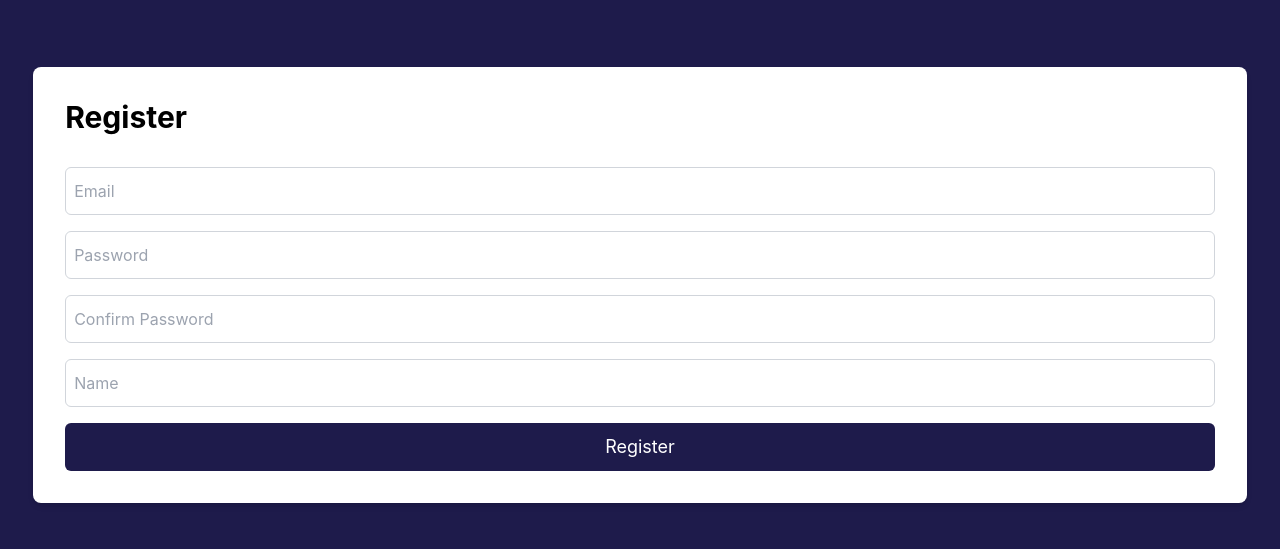
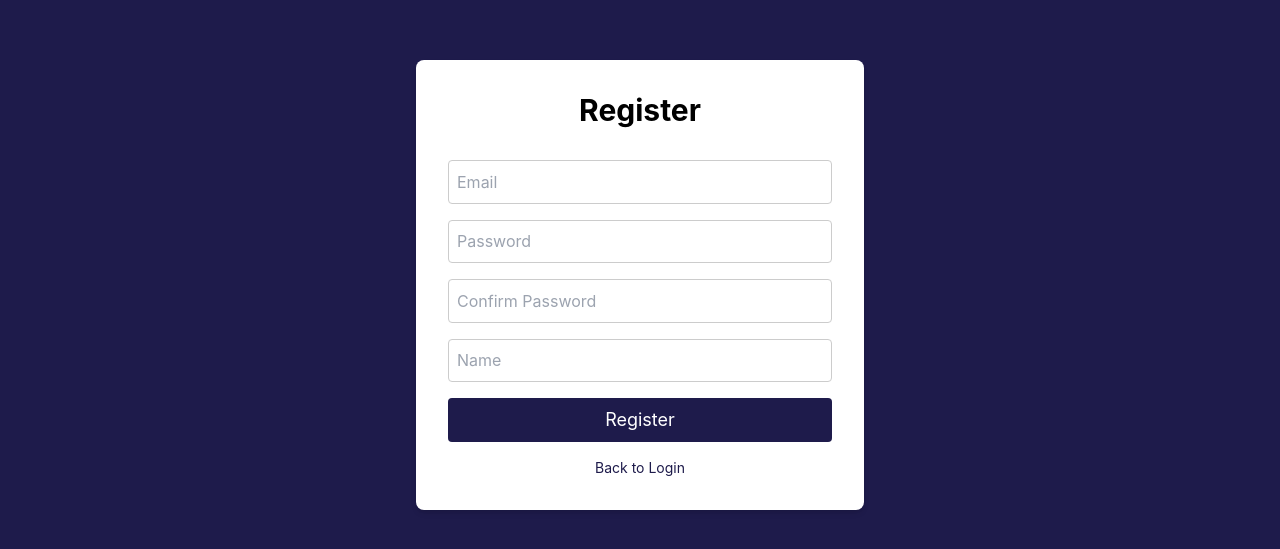
Before and after one commit to new-wave-thug-life/exhibition-tracker-client, a React (Vite) app: page /register in a window 1280 px wide. Shown: the part 115-664 px from the top of the page. Built offline with nearby package versions, Linux system fonts and the light colour scheme; a web font is replaced by a local one.

Commit message:
로그인 회원가입 수정본

```diff
--- /dev/null
+++ b/src/components/AuthFormWrapper.tsx
@@ -0,0 +1,19 @@
+import React from "react";
+
+interface AuthFormWrapperProps {
+    title: string;
+    children: React.ReactNode;
+}
+
+const AuthFormWrapper: React.FC<AuthFormWrapperProps> = ({ title, children }) => {
+    return (
+        <div className="flex items-center justify-center min-h-screen bg-indigo-950">
+            <div className="flex flex-col items-center justify-center w-full max-w-md p-8 bg-white rounded-lg shadow-md" style={{ height: "450px" }}>
+                <h2 className="mb-8 text-3xl font-bold">{title}</h2>
+                {children}
+            </div>
+        </div>
+    );
+};
+
+export default AuthFormWrapper;
--- a/src/components/Button.tsx
+++ b/src/components/Button.tsx
@@ -1,14 +1,15 @@
-import React from "react";
+import React, { FormEvent } from "react";
 
 interface ButtonProps {
-    onClick: (e: React.MouseEvent<HTMLButtonElement>) => void;
+    onClick: (e: FormEvent) => Promise<void> | void;
     children: React.ReactNode;
     className?: string;
+    style?: React.CSSProperties;
 }
 
-const Button: React.FC<ButtonProps> = ({ onClick, children, className }) => {
+const Button: React.FC<ButtonProps> = ({ onClick, children, className, style }) => {
     return (
-        <button onClick={onClick} className={`p-2 text-white rounded-md bg-indigo-950 hover:bg-indigo-700 focus:outline-none focus:ring-2 focus:ring-indigo-950 ${className}`}>
+        <button onClick={onClick} className={`px-4 py-2 bg-indigo-950 text-white rounded hover:bg-indigo-800 hover:border-indigo-700 hover:border ${className}`} style={{ width: "100%", height: "48px", ...style }}>
             {children}
         </button>
     );
--- a/src/components/Input.tsx
+++ b/src/components/Input.tsx
@@ -1,15 +1,34 @@
-import React from "react";
+import React, { ChangeEvent } from "react";
 
 interface InputProps {
     type: string;
     placeholder: string;
     value: string;
-    onChange: (e: React.ChangeEvent<HTMLInputElement>) => void;
+    onChange: (e: ChangeEvent<HTMLInputElement>) => void;
     className?: string;
+    style?: React.CSSProperties; // 추가된 부분
 }
 
-const Input: React.FC<InputProps> = ({ type, placeholder, value, onChange, className }) => {
-    return <input type={type} placeholder={placeholder} value={value} onChange={onChange} className={`p-2 border border-gray-300 rounded-md focus:outline-none focus:ring-2 focus:ring-indigo-950 ${className}`} />;
+const Input: React.FC<InputProps> = ({ type, placeholder, value, onChange, className, style }) => {
+    // 추가한 스타일
+    const inputStyle: React.CSSProperties = {
+        padding: "0.5rem",
+        border: "1px solid #ccc",
+        borderRadius: "4px",
+        backgroundColor: "#fff",
+        ...style, // 다른 스타일과 병합
+    };
+
+    return (
+        <input
+            type={type}
+            placeholder={placeholder}
+            value={value}
+            onChange={onChange}
+            className={className}
+            style={inputStyle} // 변경된 스타일 적용
+        />
+    );
 };
 
 export default Input;
--- /dev/null
+++ b/src/components/Select.tsx
@@ -0,0 +1,22 @@
+import React from "react";
+
+interface SelectProps {
+    options: string[];
+    value: string;
+    onChange: (e: React.ChangeEvent<HTMLSelectElement>) => void;
+    className?: string;
+}
+
+const Select: React.FC<SelectProps> = ({ options, value, onChange, className }) => {
+    return (
+        <select value={value} onChange={onChange} className={`p-2 border border-gray-300 rounded-md focus:outline-none focus:ring-2 focus:ring-indigo-950 ${className}`}>
+            {options.map((option, index) => (
+                <option key={index} value={option}>
+                    {option}
+                </option>
+            ))}
+        </select>
+    );
+};
+
+export default Select;
--- a/src/components/layout/Nav.tsx
+++ b/src/components/layout/Nav.tsx
@@ -7,7 +7,7 @@ export default function Nav({ className: _className, ...props }: NavProps) {
     const NavMenuList = [
         {
             title: "메인",
-            items: [{ name: "메인 페이지", link: "/" }],
+            items: [{ name: "메인 페이지", link: "/Main" }],
         },
         {
             title: "분석",
@@ -31,23 +31,23 @@ export default function Nav({ className: _className, ...props }: NavProps) {
             title: "기타",
             items: [
                 { name: "정보", link: "/" },
-                { name: "로그아웃", link: "/signin" },
+                { name: "로그아웃", link: "/login" },
             ],
         },
     ];
     return (
         <nav className={className} {...props}>
             {NavMenuList.map((group, index) => (
-                <div key={index} className="text-indigo-50 text-center mx-2">
-                    <div className="text-left pt-6 flex items-center">
-                        <div className="mx-3 flex-grow h-px bg-gray-100"></div>
+                <div key={index} className="mx-2 text-center text-indigo-50">
+                    <div className="flex items-center pt-6 text-left">
+                        <div className="flex-grow h-px mx-3 bg-gray-100"></div>
                         <div className="">{group.title}</div>
-                        <div className="mx-3 flex-grow h-px bg-gray-100"></div>
+                        <div className="flex-grow h-px mx-3 bg-gray-100"></div>
                     </div>
                     <div className="mt-3">
                         {group.items.map((item, index) => (
                             <Link to={item.link} key={index}>
-                                <div className="font-medium hover:bg-indigo-900 justify-center flex items-center rounded-full h-12">{item.name}</div>
+                                <div className="flex items-center justify-center h-12 font-medium rounded-full hover:bg-indigo-900">{item.name}</div>
                             </Link>
                         ))}
                     </div>
--- a/src/pages/Login.tsx
+++ b/src/pages/Login.tsx
@@ -45,24 +45,24 @@ const Login: React.FC = () => {
     };
 
     return (
-        <div className="flex items-center justify-center min-h-screen bg-indigo-950">
-            <div className="p-8 bg-white rounded-lg shadow-md">
-                <h2 className="mb-8 text-3xl font-bold">Login</h2>
+        <AuthFormWrapper title="Login">
                 <Input type="email" placeholder="Email" value={email} onChange={(e) => setEmail(e.target.value)} className="w-full h-12 mb-4" />
                 <Input type="password" placeholder="Password" value={password} onChange={(e) => setPassword(e.target.value)} className="w-full h-12 mb-4" />
                 {error && <p className="mb-4 text-red-500">{error}</p>}
-                <Button onClick={handleSubmit} className="w-full h-12 text-lg">
+            <Button onClick={handleSubmit} className="w-full h-12 text-lg text-white bg-indigo-950 hover:bg-indigo-850">
                     Login
                 </Button>
                 <div className="flex justify-between mt-4">
-                    <button className="text-sm text-indigo-600 hover:underline">Forgot password?</button>
-                    <Link to="/register" className="text-sm text-indigo-600 hover:underline">
+                <Link to="/forgot-password" className="text-sm text-indigo-950 hover:underline">
+                    Forgot password?
+                </Link>
+                <span className="ml-40">
+                    <Link to="/register" className="text-sm text-indigo-950 hover:underline">
                         Sign up
-                    </Link>{" "}
-                    {/* 회원가입 버튼 */}
-                </div>
+                    </Link>
+                </span>
             </div>
-        </div>
+        </AuthFormWrapper>
     );
 };
 
--- a/src/pages/Register.tsx
+++ b/src/pages/Register.tsx
@@ -1,12 +1,13 @@
 import React, { useState } from "react";
+import { Link } from "react-router-dom";
 import Input from "../components/Input";
 import Button from "../components/Button";
+import AuthFormWrapper from "../components/AuthFormWrapper"; // AuthFormWrapper를 import합니다.
 
 const Register: React.FC = () => {
     const [email, setEmail] = useState("");
     const [password, setPassword] = useState("");
     const [confirmPassword, setConfirmPassword] = useState("");
-    const [name, setName] = useState("");
     const [error, setError] = useState("");
 
     const validateEmail = (email: string) => {
@@ -15,8 +16,7 @@ const Register: React.FC = () => {
     };
 
     const validatePassword = (password: string) => {
-        const re = /^(?=.*\d)(?=.*[a-zA-Z])[a-zA-Z\d]{6,}$/;
-        return re.test(password);
+        return password.length >= 6;
     };
 
     const handleSubmit = async (e: React.FormEvent) => {
@@ -29,7 +29,7 @@ const Register: React.FC = () => {
         }
 
         if (!validatePassword(password)) {
-            setError("Password must contain at least 6 characters with at least one letter and one number");
+            setError("Password must be at least 6 characters");
             return;
         }
 
@@ -38,15 +38,23 @@ const Register: React.FC = () => {
             return;
         }
 
-        // 여기에 fetch 로직 추가
+        const response = await fetch("/register", {
+            method: "POST",
+            headers: {
+                "Content-Type": "application/json",
+            },
+            body: JSON.stringify({ email, password }),
+        });
 
-        console.log("Form submitted:", { email, password, name });
+        if (!response.ok) {
+            setError("Failed to register");
+        }
     };
 
     return (
-        <div className="flex items-center justify-center min-h-screen bg-indigo-950">
-            <div className="p-8 bg-white rounded-lg shadow-md">
-                <h2 className="mb-8 text-3xl font-bold">Register</h2>
+        <AuthFormWrapper title="Register">
+            {" "}
+            {/* AuthFormWrapper를 사용하고, 제목을 "Register"으로 설정합니다. */}
                 <Input type="email" placeholder="Email" value={email} onChange={(e) => setEmail(e.target.value)} className="w-full h-12 mb-4" />
                 <Input type="password" placeholder="Password" value={password} onChange={(e) => setPassword(e.target.value)} className="w-full h-12 mb-4" />
                 <Input type="password" placeholder="Confirm Password" value={confirmPassword} onChange={(e) => setConfirmPassword(e.target.value)} className="w-full h-12 mb-4" />
@@ -55,8 +63,12 @@ const Register: React.FC = () => {
                 <Button onClick={handleSubmit} className="w-full h-12 text-lg">
                     Register
                 </Button>
+            <div className="flex justify-end mt-4">
+                <Link to="/login" className="text-sm text-indigo-950 hover:underline">
+                    Back to Login
+                </Link>
             </div>
-        </div>
+        </AuthFormWrapper>
     );
 };
 
```
Also changed, not shown: package.json (+13 -2 lines), src/build/index.html (added).
